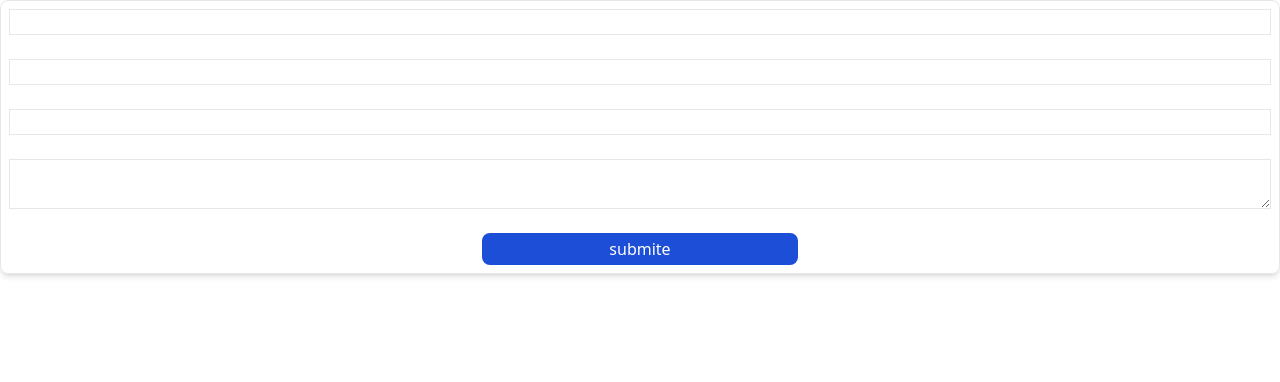
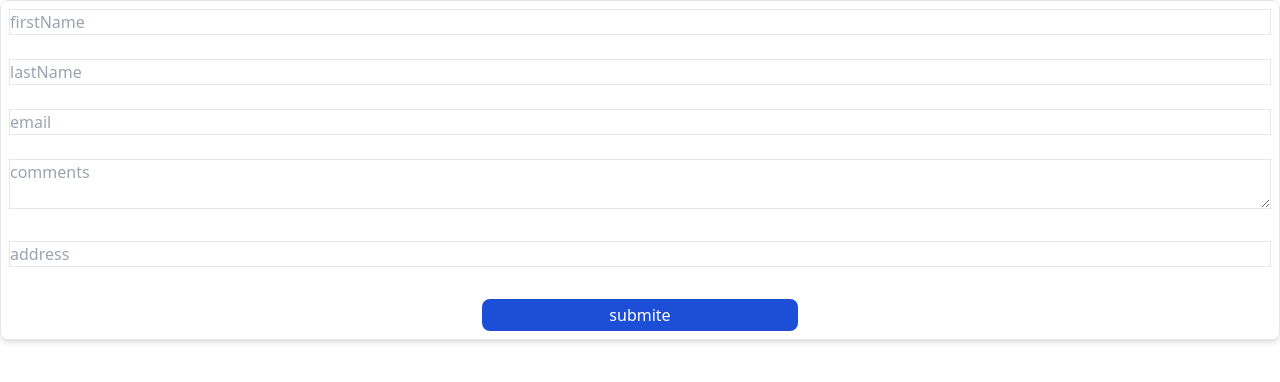
Before and after one commit to aeinmananni/formik, a React (Vite) app: page / in a window 1280 px wide. Shown: the top 382 px of the page. Built offline with nearby package versions, Linux system fonts and the light colour scheme.

Commit message:
create custom Components

```diff
--- a/src/components/formik-components/index.tsx
+++ b/src/components/formik-components/index.tsx
@@ -1,17 +1,10 @@
-import { Formik, Form, Field, ErrorMessage } from "formik";
-import { initialValues } from "../utils";
+import { Formik, Form, Field, ErrorMessage, FieldProps } from "formik";
+import { initialValues, validationSchema } from "../utils";
 import Button from "../../UI/button";
-import * as Yup from "yup";
+
 import { PersonalType } from "../../models";
+import Input from "../../UI/input";
 
-const validationSchema = Yup.object({
-  firstName: Yup.string().required("firstName is required !"),
-  lastName: Yup.string().required("lastName is Required !"),
-  email: Yup.string()
-    .email("Is Not Email Format Validate")
-    .required("Email is Required !"),
-  comments: Yup.string().required("comments is Required !"),
-});
 const FormikComponents = () => {
   return (
     <Formik
@@ -26,37 +19,80 @@ const FormikComponents = () => {
             type="text"
             id="firstName"
             name="firstName"
+            placeholder="firstName"
             className="border !w-full"
           />
-          <ErrorMessage name="firstName" className="text-red-500" />
+          <ErrorMessage
+            name="firstName"
+            className="text-red-500"
+            component={"small"}
+          />
         </div>
         <div className="flex flex-col gap-1 w-full">
           <Field
+            placeholder="lastName"
             type="text"
             id="lastName"
             name="lastName"
             className="border !w-full"
           />
-          <ErrorMessage name="lastName" />
+          <ErrorMessage
+            className="text-red-500"
+            name="lastName"
+            component={"small"}
+          />
         </div>
         <div className="flex flex-col gap-1 w-full">
           <Field
+            placeholder="email"
             type="text"
             id="email"
             name="email"
             className="border !w-full"
           />
-          <ErrorMessage name="email" />
+          <ErrorMessage
+            className="text-red-500 text-xs"
+            name="email"
+            component={"small"}
+          />
         </div>
+
         <div className="flex flex-col gap-1 w-full">
           <Field
+            placeholder="comments"
             as={"textarea"}
             type="text"
             id="comments"
             name="comments"
             className="border !w-full"
           />
-          <ErrorMessage name="comments" />
+
+          <ErrorMessage
+            className="text-red-500"
+            name="comments"
+            component="small"
+          />
+        </div>
+
+        {/* Let's make a customized ponnet */}
+
+        <div className="flex flex-col gap-1 w-full">
+          <Field type="text" name="address" className="border !w-full">
+            {(props: FieldProps) => {
+              const { meta, field } = props;
+
+              return (
+                <Input
+                  type="text"
+                  id="address"
+                  className="border "
+                  placeholder="address"
+                  errorMessage={meta.touched && meta.error ? meta.error : ""}
+                  {...field}
+                />
+              );
+            }}
+          </Field>
         </div>
         <div className="flex w-full justify-center items-center">
           <Button
--- a/src/components/personal-form/index.tsx
+++ b/src/components/personal-form/index.tsx
@@ -2,16 +2,7 @@ import Input from "../../UI/input";
 import Button from "../../UI/button";
 import { useFormik } from "formik";
 import { PersonalType } from "../../models";
-import { initialValues } from "../utils";
-import * as Yup from "yup";
-
-const validationSchema = Yup.object({
-  firstName: Yup.string().required("firstName is required !"),
-  lastName: Yup.string().required("lastName is Required !"),
-  email: Yup.string()
-    .email("Is Not Email Format Validate")
-    .required("Email is Required !"),
-});
+import { initialValues, validationSchema } from "../utils";
 
 const PersonalForm = () => {
   const formik = useFormik<PersonalType>({
--- a/src/components/utils.ts
+++ b/src/components/utils.ts
@@ -1,9 +1,11 @@
 import { PersonalType } from "../models";
-
+import * as Yup from "yup";
 export const initialValues: PersonalType = {
     firstName: "",
     lastName: "",
     email: "",
+    comments:"",
+    address:""
   };
   export const validate = (values: PersonalType) => {
     let errors: PersonalType | object = {};
@@ -22,3 +24,14 @@ export const initialValues: PersonalType = {
     }
     return errors;
   };
+
+
+export const validationSchema = Yup.object({
+    firstName: Yup.string().required("firstName is required !"),
+    lastName: Yup.string().required("lastName is Required !"),
+    email: Yup.string()
+      .email("Is Not Email Format Validate")
+      .required("Email is Required !"),
+    comments: Yup.string().required("comments is Required !"),
+    address: Yup.string().required("Adrres is Required !"),
+  });
--- a/src/models.ts
+++ b/src/models.ts
@@ -3,4 +3,5 @@ export type PersonalType ={
      lastName:string,
      email:string,
      comments?:string
+     address?:string
 }
```
